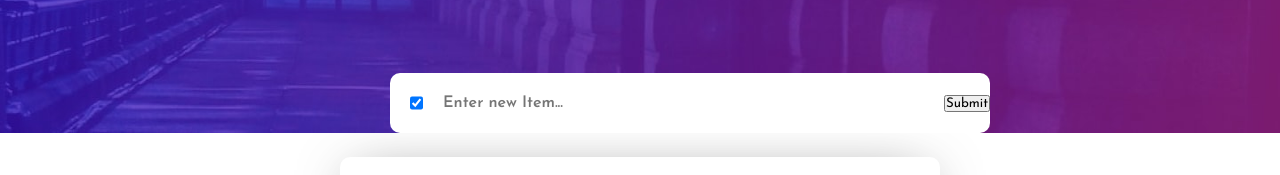
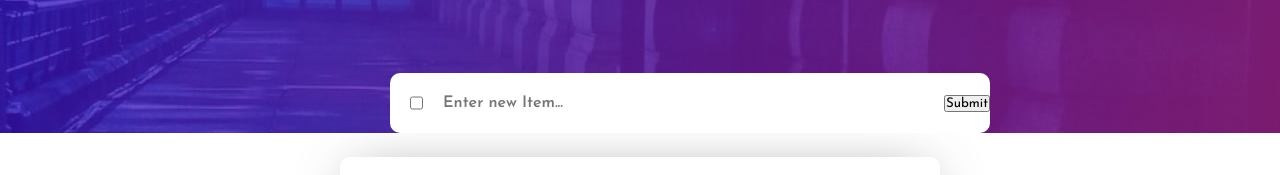
Before and after one commit to nejmiyassine01/todo_app, a React (Create React App) app: page / in a window 1280 px wide. Shown: the part 167-342 px from the top of the page. Built offline with nearby package versions, Linux system fonts and the light colour scheme.

Commit message:
Finished Add Tasks & Delete Tasks  & Starting Filter Buttons

```diff
--- a/src/TodoForm/TodoForm.jsx
+++ b/src/TodoForm/TodoForm.jsx
@@ -19,7 +19,7 @@ function TodoForm(props) {
 
     return (
         <form className="listcontainer_form" autoComplete="off" onSubmit={handleSubmit}>
-            <input type="checkbox" defaultChecked={true} />
+            <input type="checkbox" defaultChecked={false} />
             <input
                 className="listcontainer_input"
                 type="text" placeholder="Enter new Item..."
```
Also changed, not shown: 1 other file (tests, documents, lock files or other folders).
